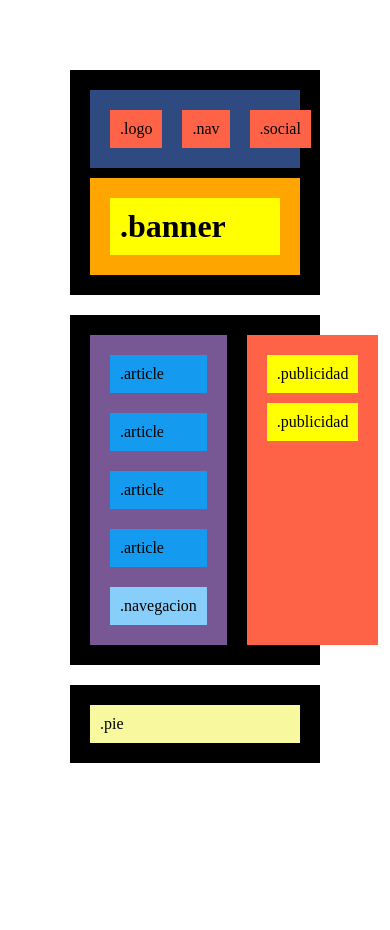
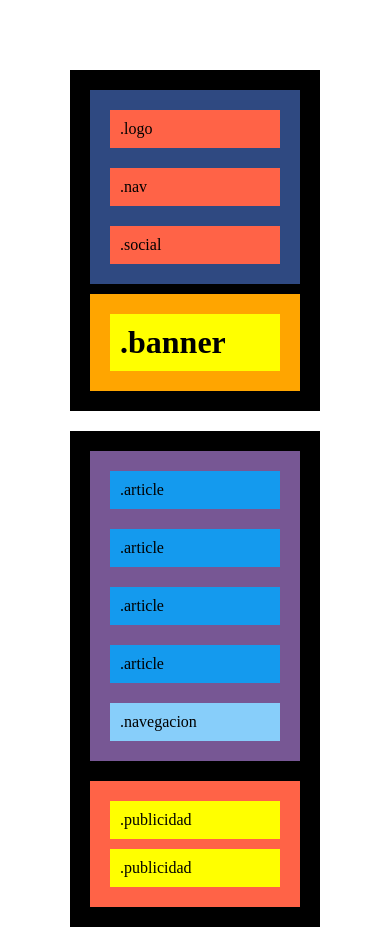
Before and after one commit to srbandit/tema-1-html-css, a plain HTML site: page index.html in a window 390 px wide. Shown: the top 930 px of the page. Before the commit the page ends 844 px from the top, so only its background shows below. Drawn offline with Linux system fonts and the light colour scheme.

Commit message:
v2_query_for_tablet

```diff
--- a/style.css
+++ b/style.css
@@ -73,3 +73,13 @@
     }
   }
 }
+
+/* Media size for tablet */
+@media all and (max-width: 800px) {
+  .section {
+    flex-direction: column;
+  }
+  #menu {
+    flex-direction: column;
+  }
+}
```
